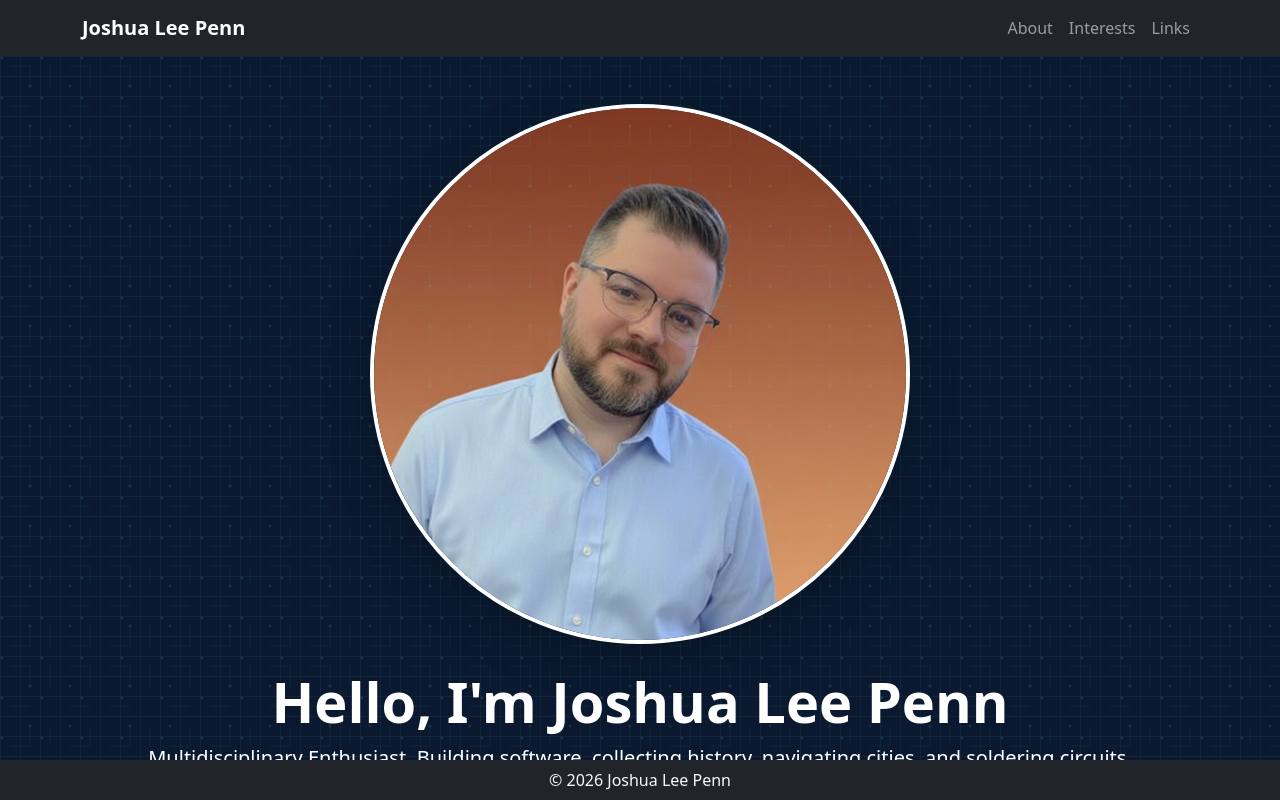
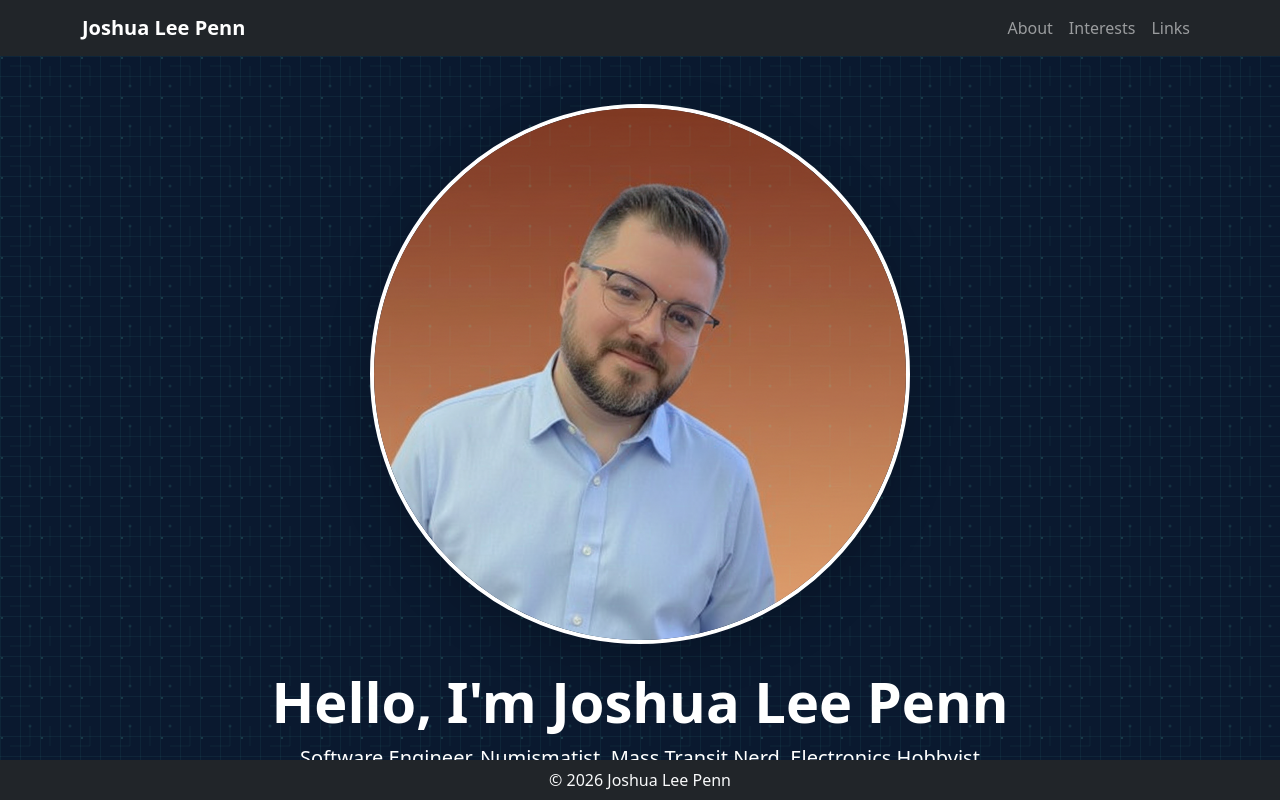
Before and after one commit to jpenn84/joshualeepenn.com, a React (Vite) app: page / in a window 1280 px wide. Shown: the top 800 px of the page. Built offline with nearby package versions, Linux system fonts and the light colour scheme; no server answers.

Commit message:
update my details

```diff
--- a/src/components/Hero.jsx
+++ b/src/components/Hero.jsx
@@ -12,7 +12,7 @@ const Hero = () => {
           style={{ width: '100%', maxWidth: '540px', height: 'auto', aspectRatio: '1/1', objectFit: 'cover' }}
         />
         <h1 className="display-4 fw-bold">Hello, I'm Joshua Lee Penn</h1>
-        <p className="lead">Multidisciplinary Enthusiast, Building software, collecting history, navigating cities, and soldering circuits.</p>
+        <p className="lead">Software Engineer, Numismatist, Mass Transit Nerd, Electronics Hobbyist</p>
       </div>
     </section>
   );
```
